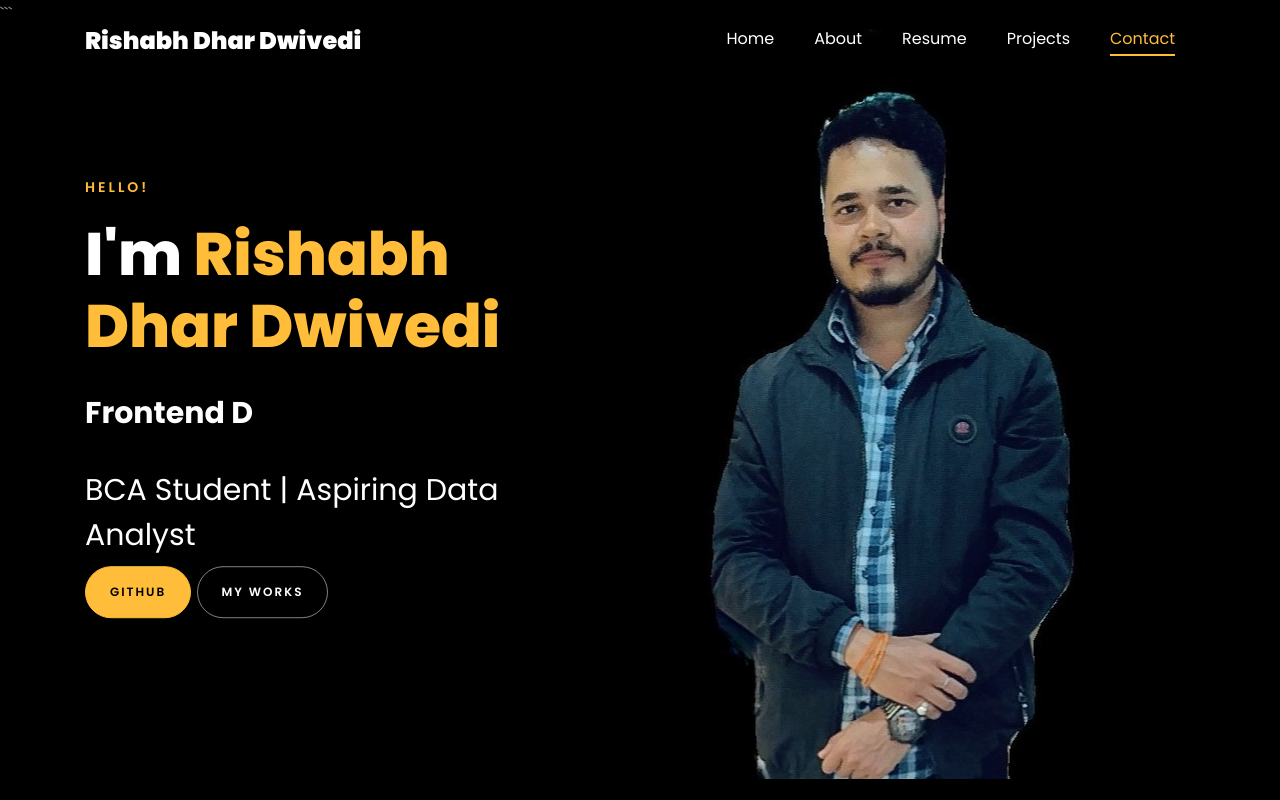
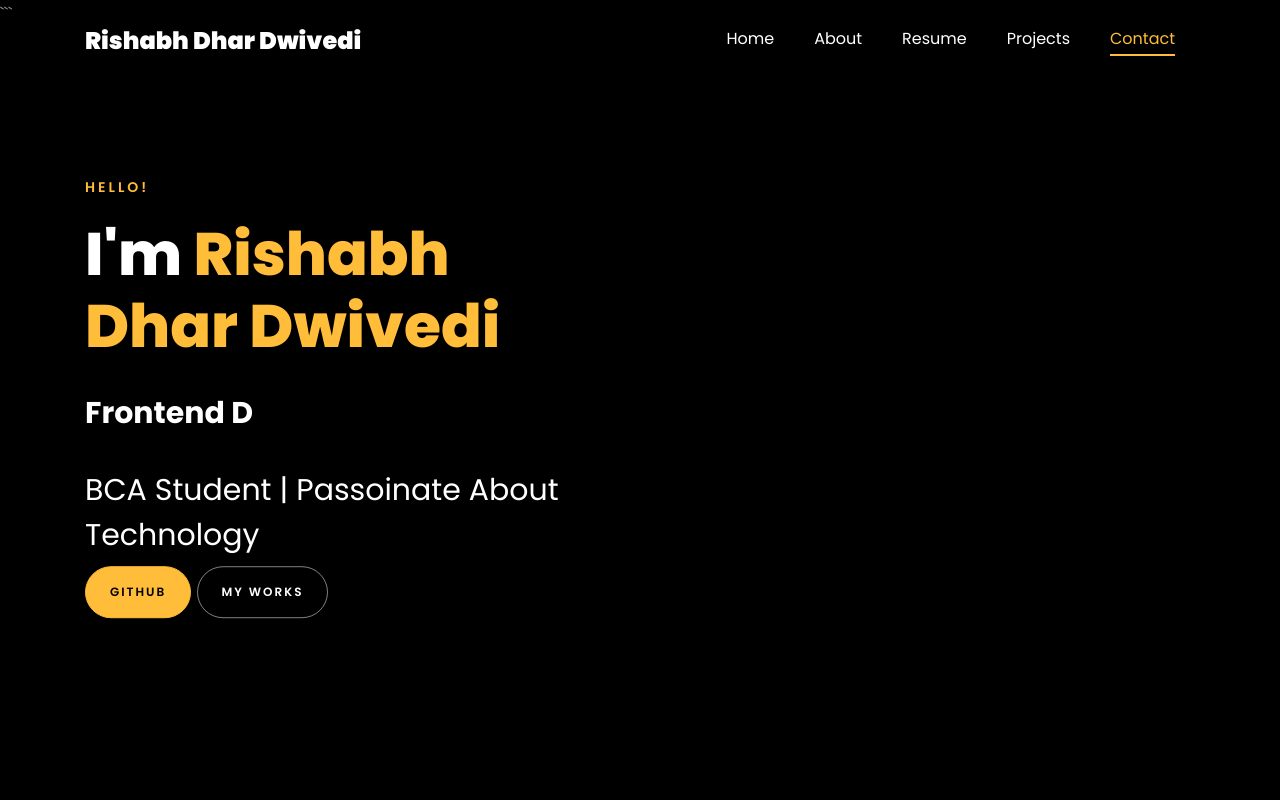
Before and after one commit to rishabh-dwivedi22/my-portfolio, a plain HTML site: page index.html in a window 1280 px wide. Shown: the top 800 px of the page. Drawn offline with Linux system fonts and the light colour scheme; files whose address does not match are found by name.

Commit message:
Bootstrap fixes and portfolio update

```diff
--- a/index.html
+++ b/index.html
@@ -152,8 +152,7 @@
 				<div class="container">
 					<div class="row d-md-flex no-gutters slider-text align-items-end justify-content-end"
 						data-scrollax-parent="true">
-						<div class="one-third js-fullheight order-md-last img"
-							style="background-image:url(images/bg_.1.jpeg);">
+						<div class="one-third js-fullheight order-md-last img" style="background-image:url">
 							<div class="overlay"></div>
 						</div>
 						<div class="one-forth d-flex  align-items-center ftco-animate"
@@ -200,7 +199,7 @@
 
 								<br>
 								<br>
-								<h2>BCA Student | Aspiring Data Analyst</h2>
+								<h2>BCA Student | Passoinate About Technology</h2>
 								<!-- <h2 class="d-flex" style="margin-bottom: 0">With over 5 years of experience</h2> -->
 								<!-- <br> -->
 								<p><a href="https://github.com/rishabh-dwivedi22/rishabh-dwivedi22"
```
Also changed, not shown: images/bg_.1.jpeg (deleted), images/loc.png (deleted), images/logo.svg (deleted).
